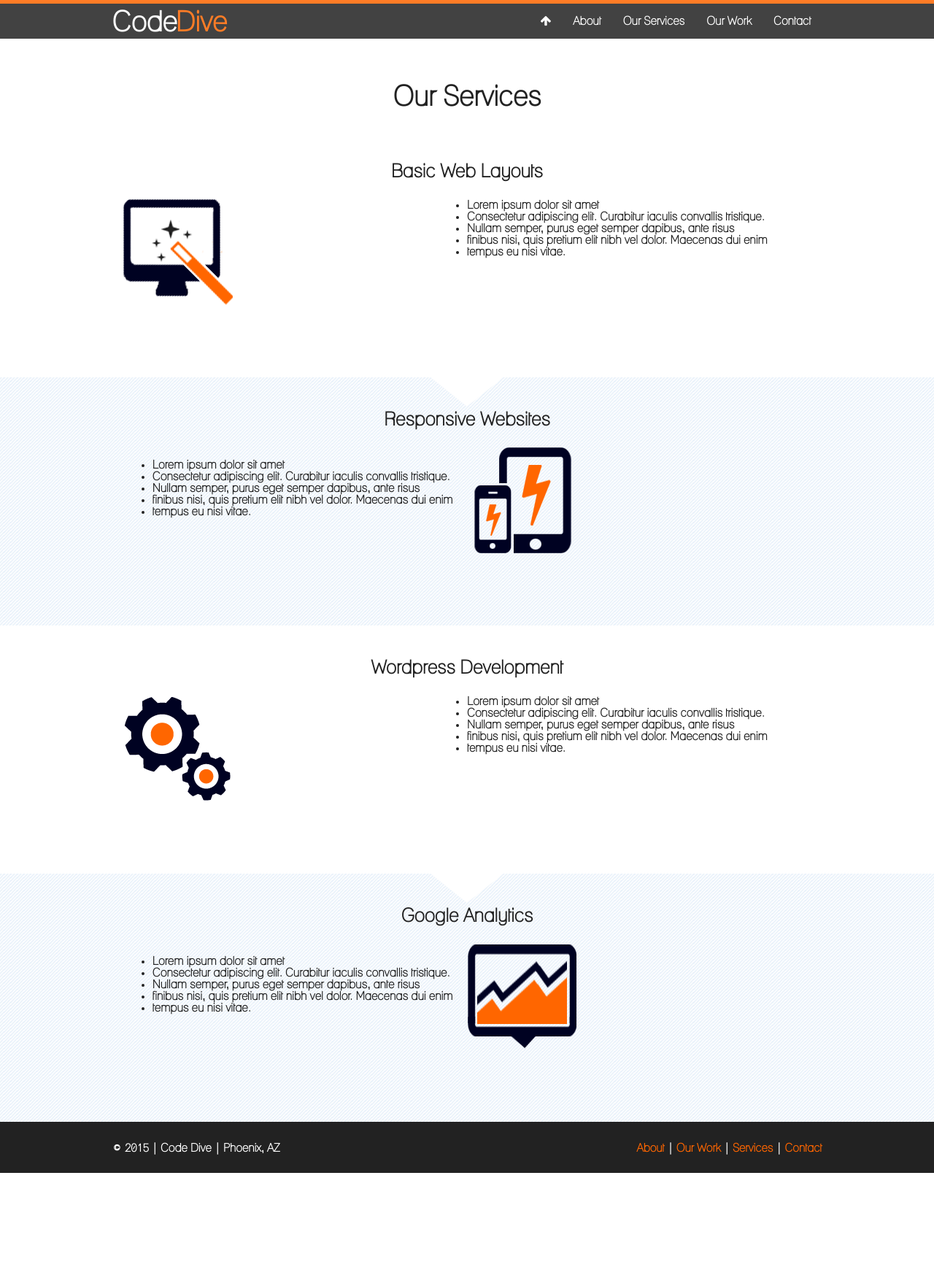
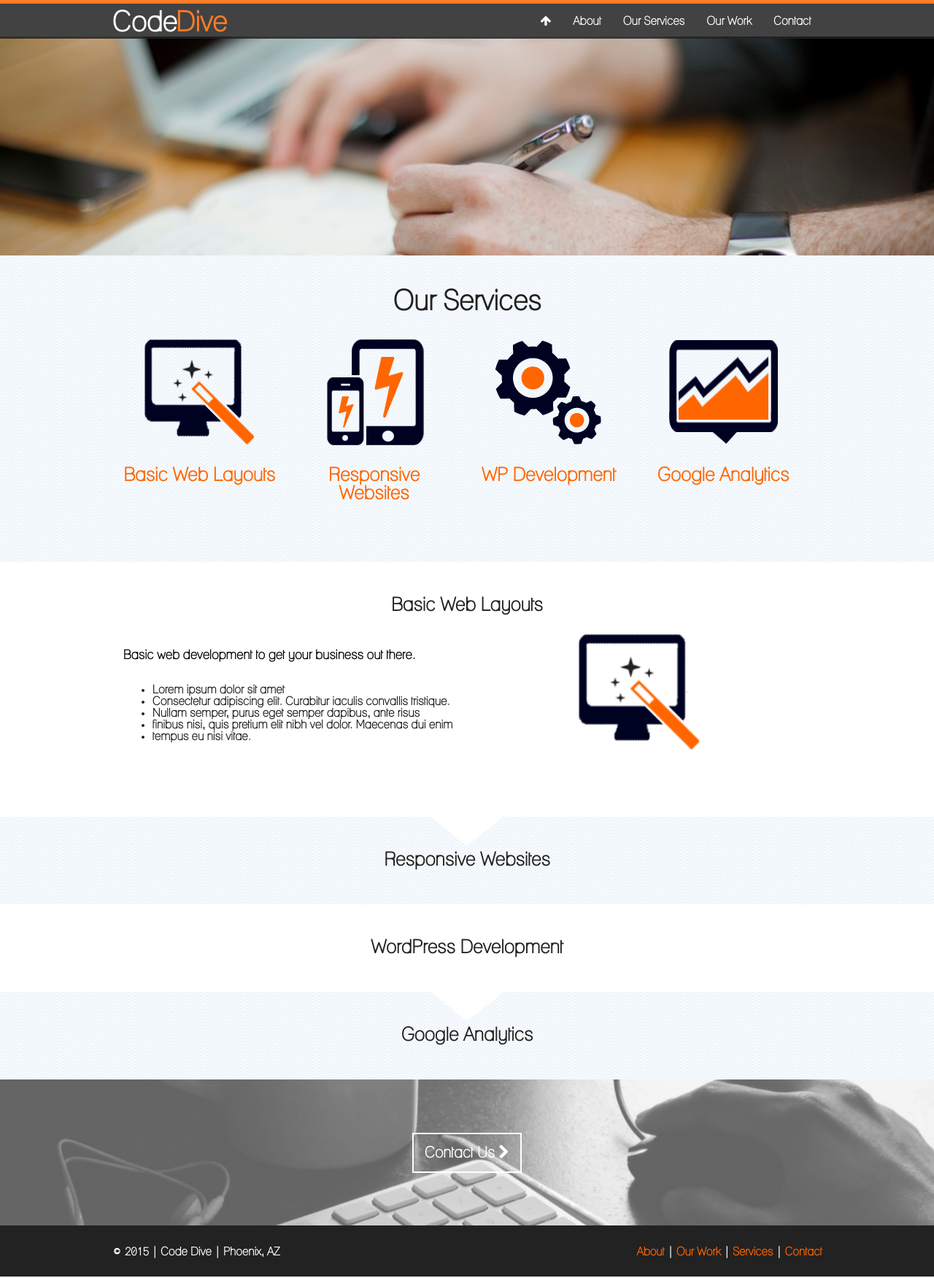
Before and after one commit to ALoften/team_portfolio, a PHP site: page /services.html in a window 1280 px wide. Shown: the whole page at 73% size. Before the commit the page ends 1607 px from the top, so only its background shows below. Run offline with PHP 8.4, Linux system fonts and the light colour scheme.

Commit message:
Services page
services page and some updates to links in the homepage

```diff
--- a/services.html
+++ b/services.html
@@ -10,6 +10,9 @@
 <link rel="stylesheet" href="font-awesome/css/font-awesome.min.css">
 <link rel="stylesheet" href="css/slider.css">
 <script src="js/smooth-scroll.js"></script>
+        <!-- <link rel="stylesheet" type="text/css" href="css/demo.css" /> -->
+        <!-- <link rel="stylesheet" type="text/css" href="css/style.css" /> -->
+<script type="text/javascript" src="js/modernizr.custom.29473.js"></script>
 	<!-- HTML5 Shim for IE -->
 	<!--[if IE]>
 		<script src="http://html5shiv.googlecode.com/svn/trunk/html5.js"></script>
@@ -23,14 +26,16 @@
 		<div class="container">
 			<div id="headerContainer">
 				<div id="logo">
-					<h1>Code <span class='orange'>Dive</span></h1>
+                    <a href="index.html">
+                        <h1>Code <span class='orange'>Dive</span></h1>
+                    </a>
 				</div>
 				<nav class="group">
 					<ul>
-						<li><a data-scroll href='#contact'>Contact</a></li>
-						<li><a data-scroll href='#OurWork'>Our Work</a></li>
-						<li><a data-scroll href='#WhatWeDo'>Our Services</a></li>
-						<li><a data-scroll href='#whatWeDo'>About</a></li>
+						<li><a data-scroll href='index.html#contact'>Contact</a></li>
+						<li><a data-scroll href='index.html#OurWork'>Our Work</a></li>
+						<li><a data-scroll href='index.html#WhatWeDo'>Our Services</a></li>
+						<li><a data-scroll href='index.html#whatWeDo'>About</a></li>
 						<li><a data-scroll href='#home'><span class='fa fa-arrow-up'></span></a></li>
 					</ul>
 				</nav>
@@ -40,14 +45,142 @@
 	</div>
 </header>
 <div class='content'>
-<h2>Our Services</h2>
-	<div class='serviceDetail'>
+    <div class="banner">
+
+    </div>
+    <div class="bg">
+		<div class="container">
+			<div id="WhatWeDo" class='group'>
+				<div class='services group'>
+					<h2>Our Services</h2>
+					<div class='serv'>
+						<a data-scroll href='#BasicWebLayouts'>
+							<img src='images/img/web-layouts.png' alt='something' />
+							<h3>Basic Web Layouts</h3>
+						</a>
+					</div>
+					<div class='serv'>
+						<a data-scroll href='#ResponsiveWebsites'>
+							<img src='images/img/responsive-websites.png' alt='something' />
+							<h3>Responsive Websites</h3>
+						</a>
+					</div>
+					<div class='serv'>
+						<a data-scroll href='#WPDevelopment'>
+							<img src='images/img/wordpress-dev.png' alt='something' />
+							<h3>WP Development</h3>
+						</a>
+					</div>
+					<div class='serv'>
+						<a data-scroll href='#GoogleAnalytics'>
+							<img src='images/img/google-analytics.png' alt='something' />
+							<h3>Google Analytics</h3>
+						</a>
+					</div>
+				</div><!-- end #services -->
+			</div> <!-- end #WhatWeDo -->
+		</div> <!-- end .container -->
+    </div><!-- end .bg -->
+
+<section class="ac-container">
+
+				<div id="BasicWebLayouts" class="serviceDetail group">
+                    <div class="container">
+					<input id="ac-1" name="accordion-1" type="checkbox" checked />
+                        <h3><!-- <img src='images/img/web-layouts.png' alt='something' />--><label for="ac-1">Basic Web Layouts</label></h3>
+
+                        <article class="ac-large right img group">
+                            <img src='images/img/web-layouts.png' alt="Web Layouts" />
+                        </article>
+                        <article class="ac-large left">
+                            <p>Basic web development to get your business out there.</p>
+                            <ul>
+                                <li>Lorem ipsum dolor sit amet</li>
+                                <li>Consectetur adipiscing elit. Curabitur iaculis convallis tristique.</li>
+                                <li>Nullam semper, purus eget semper dapibus, ante risus</li>
+                                <li>finibus nisi, quis pretium elit nibh vel dolor. Maecenas dui enim</li>
+                                <li>tempus eu nisi vitae.</li>
+                            </ul>
+                        </article>
+                    </div>
+				</div>
+                <div class='arrow-down'></div>
+				<div id="ResponsiveWebsites" class="serviceDetail bg group">
+                    <div class="container">
+                        <input id="ac-2" name="accordion-1" type="checkbox" />
+                        <h3><label for="ac-2">Responsive Websites</label></h3>
+                        <article class="ac-large left group">
+                            <p>'Mobile First' design allows you to reach your clients without worying about platform or device.</p>
+                            <ul>
+                                <li>Lorem ipsum dolor sit amet</li>
+                                <li>Consectetur adipiscing elit. Curabitur iaculis convallis tristique.</li>
+                                <li>Nullam semper, purus eget semper dapibus, ante risus</li>
+                                <li>finibus nisi, quis pretium elit nibh vel dolor. Maecenas dui enim</li>
+                                <li>tempus eu nisi vitae.</li>
+                            </ul>
+                        </article>
+                        <article class="ac-large right img group">
+                            <img src='images/img/responsive-websites.png' alt="Web Layouts" />
+                        </article>
+                    </div>
+				</div>
+				<div id="WPDevelopment" class="serviceDetail group">
+                    <div class="container">
+                        <input id="ac-3" name="accordion-1" type="checkbox" />
+                        <h3><label for="ac-3">WordPress Development</label></h3>
+                        <article class="ac-large left img">
+                            <img src='images/img/wordpress-dev.png' alt="Web Layouts" />
+                        </article>
+                        <article class="ac-large right">
+                            <p>Update your website with ease using Wordpress, one of the most user-friendly content management systems available.</p>
+                            <ul>
+                                <li>Lorem ipsum dolor sit amet</li>
+                                <li>Consectetur adipiscing elit. Curabitur iaculis convallis tristique.</li>
+                                <li>Nullam semper, purus eget semper dapibus, ante risus</li>
+                                <li>finibus nisi, quis pretium elit nibh vel dolor. Maecenas dui enim</li>
+                                <li>tempus eu nisi vitae.</li>
+                            </ul>
+                        </article>
+                    </div>
+				</div>
+                <div class='arrow-down'></div>
+				<div id="GoogleAnalytics" class="serviceDetail bg group">
+                    <div class="container">
+                        <input id="ac-4" name="accordion-1" type="checkbox" />
+                        <h3><label for="ac-4">Google Analytics</label></h3>
+                        <article class="ac-large left">
+                            <p>Track and analyze how users are finding, interacting, and accessing your website and see what you could be doing better. </p>
+                            <ul>
+                                <li>Lorem ipsum dolor sit amet</li>
+                                <li>Consectetur adipiscing elit. Curabitur iaculis convallis tristique.</li>
+                                <li>Nullam semper, purus eget semper dapibus, ante risus</li>
+                                <li>finibus nisi, quis pretium elit nibh vel dolor. Maecenas dui enim</li>
+                                <li>tempus eu nisi vitae.</li>
+                            </ul>
+                        </article>
+                        <article class="ac-large right img">
+                            <img src='images/img/google-analytics.png' alt="Web Layouts"/>
+                        </article>
+                    </div>
+				</div>
+			</section>
+
+        <section class="contactCallout group">
+            <div class='fixit'>
+            <a href='index.html#contact' class='button'>Contact Us <span class='fa fa-chevron-right'></span></a>
+            </div>
+        </section>
+
+
+   <!--
+	<div id="BasicWebLayouts" class='serviceDetail'>
 		<div class='container'>
 			<h3>Basic Web Layouts</h3>
-			<div class='left'>
+			<div class='left img'>
 				<img src='images/img/web-layouts.png' alt="Web Layouts" />
 			</div>
-			<div>
+			<div class="right cont">
+                <p>Basic web development to get your business out there. </p>
 				<ul>
 					<li>Lorem ipsum dolor sit amet</li>
 					<li>Consectetur adipiscing elit. Curabitur iaculis convallis tristique.</li>
@@ -59,10 +192,11 @@
 		</div>
 	</div>
 	<div class='arrow-down'></div>
-	<div class='serviceDetail bg'>
+	<div id="ResponsiveWebsites" class='serviceDetail bg'>
 		<div class='container'>
 			<h3>Responsive Websites</h3>
-			<div class='left'>
+			<div class="left cont">
+                <p>'Mobile First' design allows you to reach your clients without worying about platform or device.</p>
 				<ul>
 					<li>Lorem ipsum dolor sit amet</li>
 					<li>Consectetur adipiscing elit. Curabitur iaculis convallis tristique.</li>
@@ -71,18 +205,19 @@
 					<li>tempus eu nisi vitae.</li>
 				</ul>
 			</div>
-			<div>
+			<div class="right img">
 				<img src='images/img/responsive-websites.png' alt="Web Layouts" />
 			</div>
 		</div>
 	</div>
-	<div class='serviceDetail'>
+	<div id="WPDevelopment" class='serviceDetail'>
 		<div class='container'>
 			<h3>Wordpress Development</h3>
-			<div class='left'>
+			<div class="left img">
 				<img src='images/img/wordpress-dev.png' alt="Web Layouts" />
 			</div>
-			<div>
+			<div class="right cont">
+                <p>Update your website with ease using Wordpress, one of the most user-friendly content management systems available.</p>
 				<ul>
 					<li>Lorem ipsum dolor sit amet</li>
 					<li>Consectetur adipiscing elit. Curabitur iaculis convallis tristique.</li>
@@ -94,10 +229,11 @@
 		</div>
 	</div>
 	<div class='arrow-down'></div>
-	<div class='serviceDetail bg'>
+	<div id="GoogleAnalytics" class='serviceDetail bg'>
 		<div class='container'>
 			<h3>Google Analytics</h3>
-			<div class='left'>
+			<div class="left cont">
+                <p>Track and analyze how users are finding, interacting, and accessing your website and see what you could be doing better. </p>
 				<ul>
 					<li>Lorem ipsum dolor sit amet</li>
 					<li>Consectetur adipiscing elit. Curabitur iaculis convallis tristique.</li>
@@ -106,12 +242,12 @@
 					<li>tempus eu nisi vitae.</li>
 				</ul>
 			</div>
-			<div>
+			<div class="right img">
 				<img src='images/img/google-analytics.png' alt="Web Layouts"/>
 			</div>
 		</div>
 	</div>
-</div> <!-- end .content -->
+</div> --> <!-- end .content -->
 <footer>
 	<div class='container'>
 		<div class='left'>
@@ -122,3 +258,8 @@
 		</div>
 	</div>
 </footer>
+<script>
+    smoothScroll.init();
+</script>
+</body>
+</html>
--- a/site.css
+++ b/site.css
@@ -250,20 +250,142 @@ nav ul li:hover {
 	float: left;
 	padding: 0.8%
 }
+.phx img {
+	width: 18%;
+	float: left;
+	padding: 0 50px;
+}
+/*----------------------------------------
+    SERVICES PAGE
+----------------------------------------*/
+.services h2 {
+    padding: 10px 0;
+}
+.banner {
+    background: url(images/img/notes.jpg) center no-repeat;
+    background-size: cover;
+    height: 300px;
+}
+.serviceDetail h3 {
+	text-align: center;
+    margin: 0;
+    height: 80px;
+}
+.serviceDetail h3 img {
+        width: 8%;
+    float: left;
+}
+.serviceDetail h3:hover {
+    color: #FF6600;
+}
 .serviceDetail {
-	padding: 20px;
-	height: 300px;
+    padding: 20px;
+}
+.serviceDetail .cont {
+    text-align: left;
+}
+.serviceDetail .img {
+    text-align: center;
+}
+.serviceDetail .img img {
+    width: 35%;
 }
 .serviceDetail .left, .serviceDetail .right {
 	width: 50%;
 }
-.serviceDetail h3 {
-	text-align: center;
+.container {
+    width: 76%;
+	margin: 0 auto;
 }
-.phx img {
-	width: 18%;
-	float: left;
-	padding: 0 50px;
+.ac-container label{
+	position: relative;
+	z-index: 20;
+	display: block;
+	    height: auto;
+	cursor: pointer;
+	line-height: 80px;
+
+}
+.ac-container label:hover{
+	/*background: #fff;*/
+}
+.ac-container input:checked + label,
+.ac-container input:checked + label:hover{
+	background: #c6e1ec;
+	color: #3d7489;
+	text-shadow: 0px 1px 1px rgba(255,255,255, 0.6);
+	box-shadow:
+		0px 0px 0px 1px rgba(155,155,155,0.3),
+		0px 2px 2px rgba(0,0,0,0.1);
+}
+.ac-container label:hover:after,
+.ac-container input:checked + label:hover:after{
+	content: '';
+	position: absolute;
+	width: 24px;
+	height: 24px;
+	right: 13px;
+	top: 7px;
+	background: transparent url(../images/arrow_down.png) no-repeat center center;
+}
+.ac-container input:checked + label:hover:after{
+	background-image: url(../images/arrow_up.png);
+}
+.ac-container input{
+	display: none;
+}
+.ac-container article{
+	background: transparent;
+	margin-top: -1px;
+	overflow: hidden;
+	height: 0px;
+	position: relative;
+	z-index: 10;
+	-webkit-transition: height 0.3s ease-in-out;
+	-moz-transition: height 0.3s ease-in-out;
+	-o-transition: height 0.3s ease-in-out;
+	-ms-transition: height 0.3s ease-in-out;
+	transition: height 0.3s ease-in-out;
+}
+.ac-container input:checked ~ article{
+	-webkit-transition: height 0.5s ease-in-out;
+	-moz-transition: height 0.5s ease-in-out;
+	-o-transition: height 0.5s ease-in-out;
+	-ms-transition: height 0.5s ease-in-out;
+	transition: height 0.5s ease-in-out;
+}
+.ac-container input:checked ~ article.ac-small{
+	height: 140px;
+}
+.ac-container input:checked ~ article.ac-medium{
+	height: 180px;
+}
+.ac-container input:checked ~ article.ac-large{
+	height: 230px;
+}
+.contactCallout {
+    clear: both;
+    text-align: center;
+    margin: 0 auto;
+    background: url(images/img/keyboard.jpg) center no-repeat;
+    background-size: cover;
+    height: 200px;
+    opacity: 0.75;
+    position: relative;
+}
+.contactCallout .button {
+    float: none;
+    opacity: 1.0;
+    color: #fff;
+    border: solid #fff 2px;
+}
+.contactCallout .button:hover {
+    color: #FF6600;
+    border: solid #FF6600 2px;
+}
+.fixit {
+    padding-top: 90px;
+    vertical-align: middle;
 }
 /*----------------------------------------
     OurWork
```
Also changed, not shown: index.html (+11 -9 lines), images/img/keyboard.jpg (added), images/img/notes.jpg (added), images/img/tech.jpg (added), js/modernizr.custom.29473.js (added).
